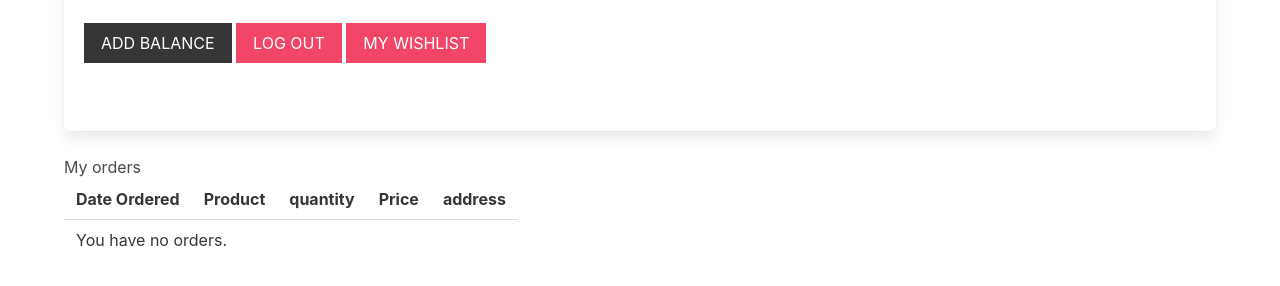
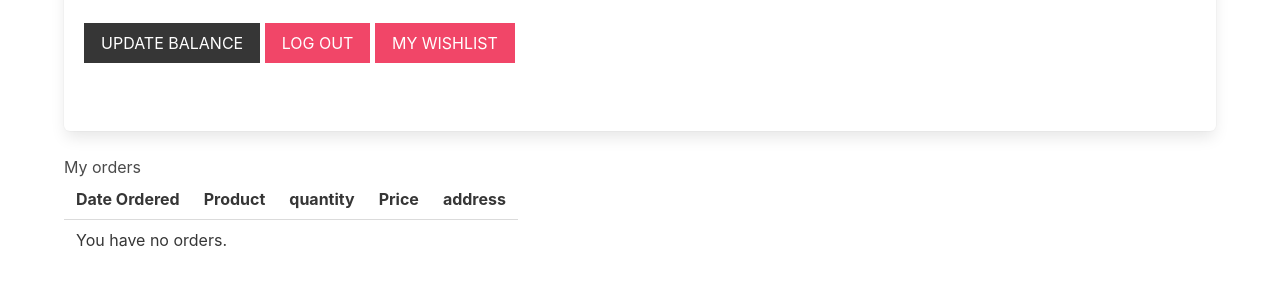
Before and after one commit to Pioneer25/Ecom, a Django app: page /customer/customer_admin/ in a window 1280 px wide. Shown: the part 241-527 px from the top of the page. Run offline with Django 3.2, Linux system fonts and the light colour scheme; a user stored in the database is signed in; data comes from the database, SQL or seed files in the repository; parts of the project's set-up code (start-up, migrations or seed data) failed here and were passed over.

Commit message:
mycommit333

```diff
--- a/cart/templates/cart/cart.html
+++ b/cart/templates/cart/cart.html
@@ -139,9 +139,7 @@
 
             <h2 class="subtitle">Payment information</h2>
 
-            <div id="card-element">
-                <!-- A Stripe Element will be inserted here -->
-            </div>
+
 
             {% if messages %}
                 {% for message in messages %}
--- a/customer/templates/customer/customer_admin.html
+++ b/customer/templates/customer/customer_admin.html
@@ -5,7 +5,7 @@
   <div class="box">
 <h1 class="title">CUSTOMER ADMIN - {{ my_user_profile.name }}</h1>
 <h2 class="title">MY BALANCE - {{ user.balance}}</h2>
-<a href="{% url 'updatebalance' customers.id %}" class="button is-dark is-uppercase mb-6">ADD balance</a>
+<a href="{% url 'updatebalance' customers.id %}" class="button is-dark is-uppercase mb-6">Update balance</a>
 <a href="{% url 'logout' %}" class="button is-danger is-uppercase">Log out</a>
 <a href="{% url 'wishlist' %}" class="button is-danger is-uppercase">MY Wishlist</a>
 </div>
```
